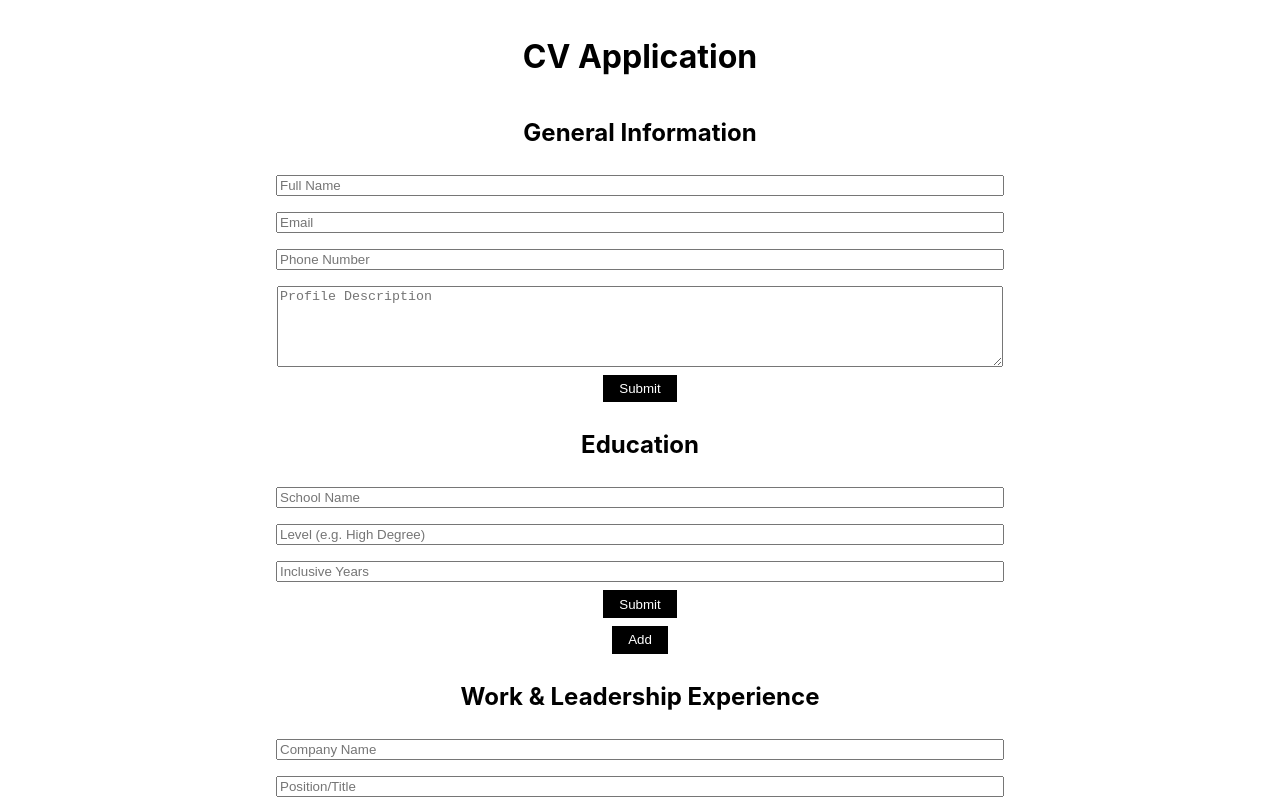
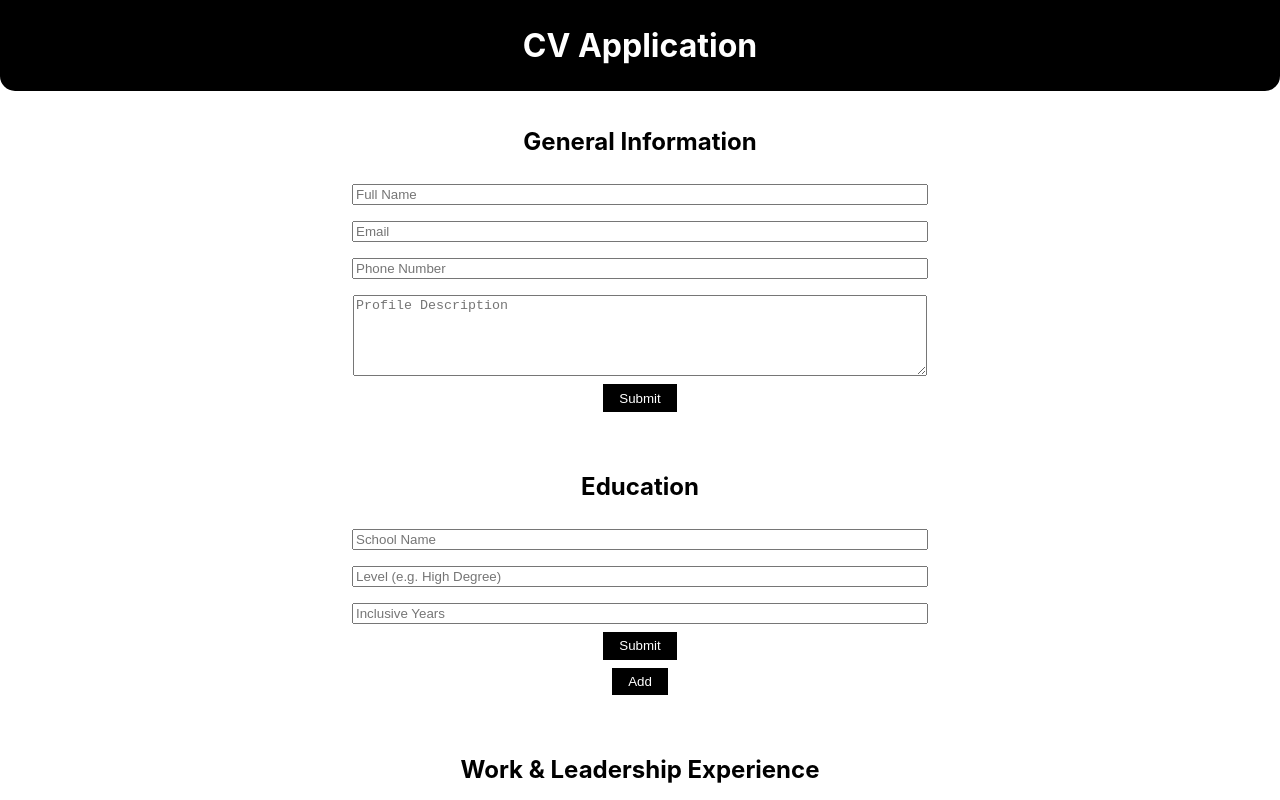
Before and after one commit to keaneatl/cv-application, a React (Create React App) app: page / in a window 1280 px wide. Shown: the top 800 px of the page. Built offline with nearby package versions, Linux system fonts and the light colour scheme.

Commit message:
Styled header

```diff
--- a/src/index.css
+++ b/src/index.css
@@ -21,7 +21,7 @@ form {
 input,
 textarea {
   margin: 0.5rem;
-  width: 45rem;
+  width: 35.5rem;
 }
 
 button {
@@ -33,7 +33,9 @@ button {
   cursor: pointer;
 }
 
-.App {
+.GenInfo,
+.Education,
+.WorkExp {
   padding: 1rem;
   display: flex;
   flex-direction: column;
@@ -41,3 +43,13 @@ button {
   align-items: center;
   height: 100%;
 }
+
+.Header {
+  border-radius: 0px 0px 15px 15px;
+  padding: 0.3rem;
+  background: black;
+  color: white;
+  height: 100%;
+
+  text-align: center;
+}
```
Also changed, not shown: src/components/GeneralInfo.js (+7 -0 lines).
